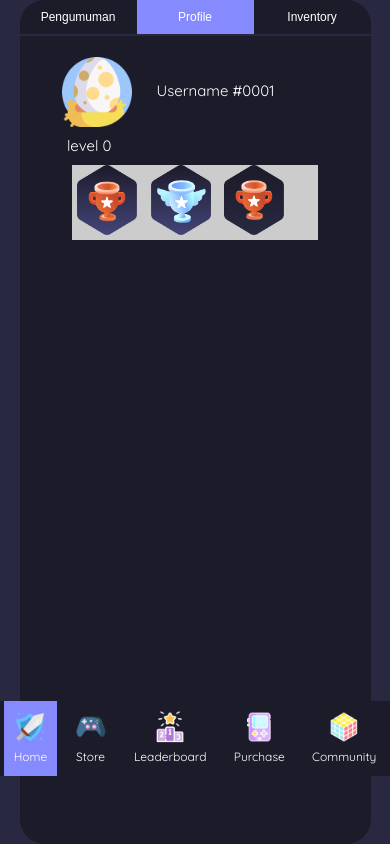
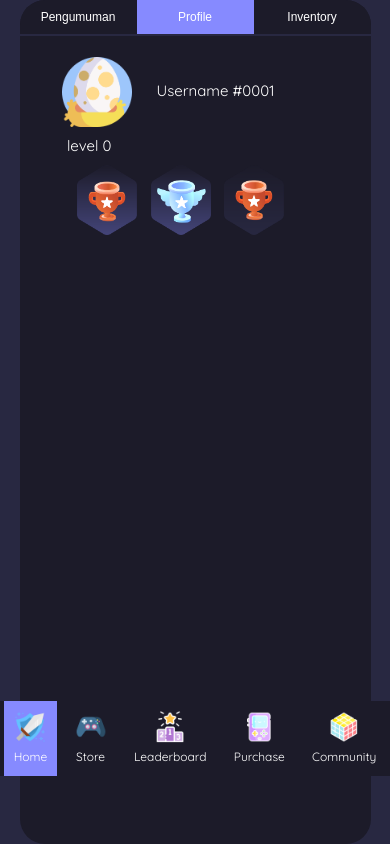
Before and after one commit to codarel/codarel.github.io, a PHP site: page /home.html in a window 390 px wide, after a click on "Profile". Shown: the part 68-912 px from the top of the page. Run offline with PHP 8.4, Linux system fonts and the light colour scheme; some libraries are stand-ins or nearby versions.

Commit message:
perbaikan profile 1

```diff
--- a/css/style.css
+++ b/css/style.css
@@ -359,7 +359,6 @@ h3 {
   }
   .ranks{
     width: 75%;
-    background-color: #ccc;
     margin: 10px auto;
   }
   .username{
```
